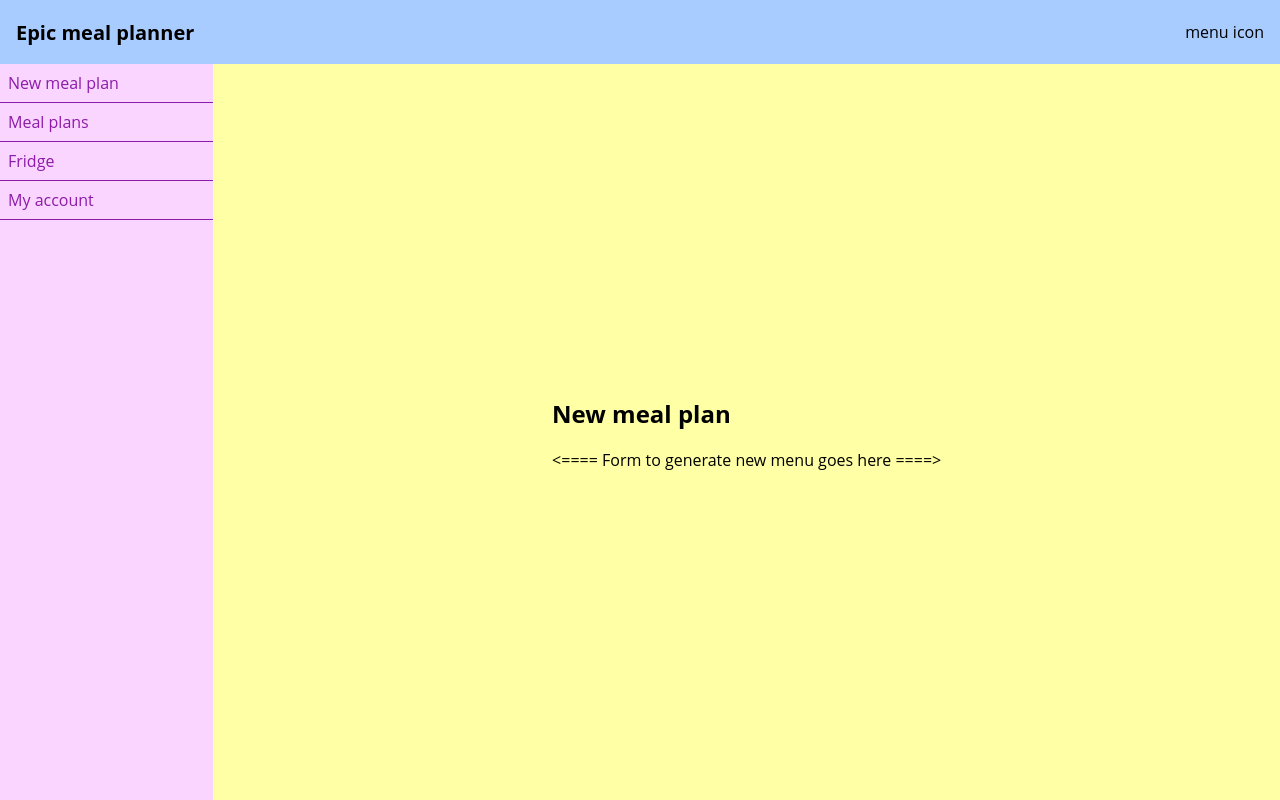
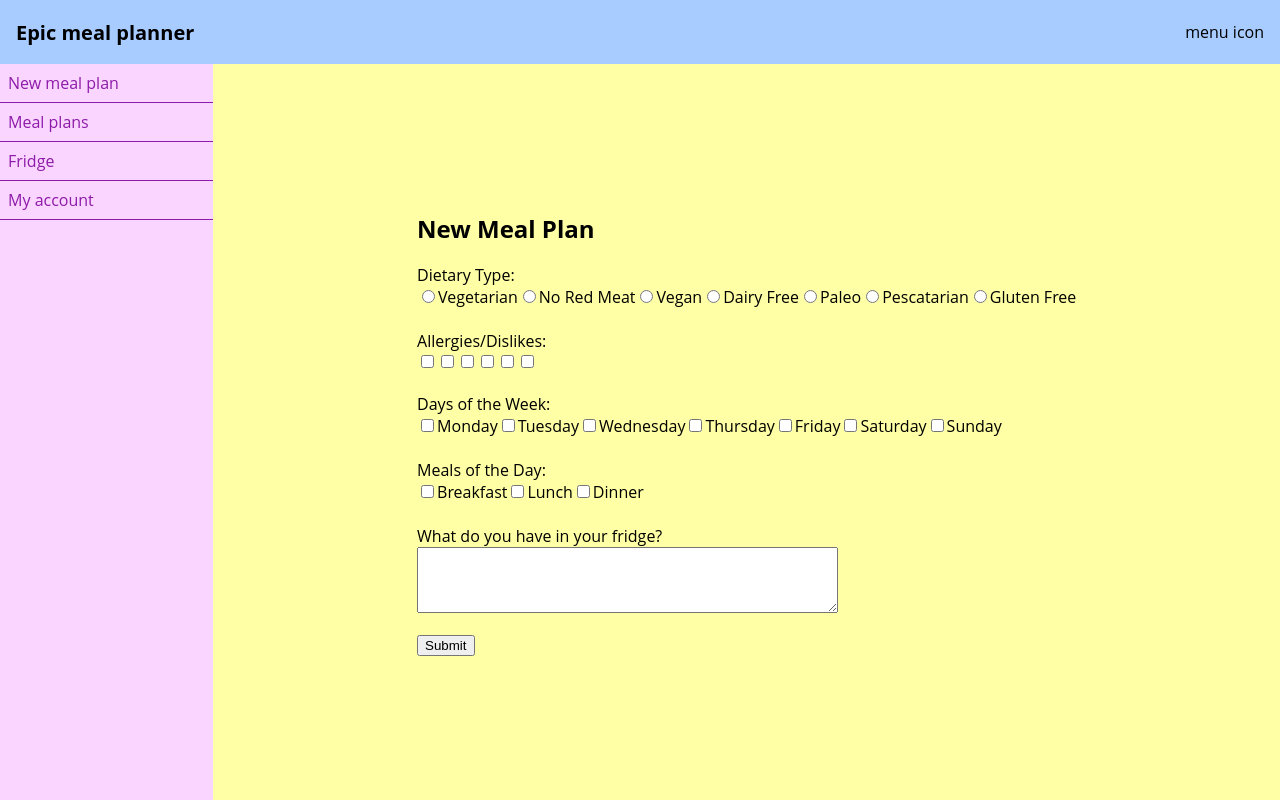
Before and after one commit to rachaelbrownie/meal-plan-app, a React app: page /new in a window 1280 px wide. Built offline with nearby package versions, Linux system fonts and the light colour scheme.

Commit message:
First round of form fields

```diff
--- a/src/routes/new.tsx
+++ b/src/routes/new.tsx
@@ -3,8 +3,90 @@ import { Form } from "react-router-dom";
 export const New = () => {
   return (
     <div>
-      <h2>New meal plan</h2>
-      <Form>{`<==== Form to generate new menu goes here ====>`}</Form>
+      <h2>
+        New Meal Plan
+      </h2>
+      <Form>
+        <label htmlFor="dietaryType">Dietary Type:</label><br />
+        <input type="radio" name="dietaryType" id="vegetarian" value="vegetarian" />
+        <label htmlFor="vegetarian">Vegetarian</label>
+        <input type="radio" name="dietaryType" id="redMeat" value="redMeat" />
+        <label htmlFor="redMeat">No Red Meat</label>
+        <input type="radio" name="dietaryType" id="vegan" value="vegan" />
+        <label htmlFor="vegan">Vegan</label>
+        <input type="radio" name="dietaryType" id="dairyFree" value="dairy-free" />
+        <label htmlFor="dairyFree">Dairy Free</label>
+        <input type="radio" name="dietaryType" id="paleo" value="paleo" />
+        <label htmlFor="paleo">Paleo</label>
+        <input type="radio" name="dietaryType" id="pescatarian" value="pescatarian" />
+        <label htmlFor="pescatarian">Pescatarian</label>
+        <input type="radio" name="dietaryType" id="gluten" value="gluten" />
+        <label htmlFor="gluten">Gluten Free</label>
+        <br /><br />
+
+        <label htmlFor="allergies">Allergies/Dislikes:</label><br />
+        <input type="checkbox" name="" id="" value="" />
+        <label htmlFor=""></label>
+        <input type="checkbox" name="" id="" value="" />
+        <label htmlFor=""></label>
+        <input type="checkbox" name="" id="" value="" />
+        <label htmlFor=""></label>
+        <input type="checkbox" name="" id="" value="" />
+        <label htmlFor=""></label>
+        <input type="checkbox" name="" id="" value="" />
+        <label htmlFor=""></label>
+        <input type="checkbox" name="" id="" value="" />
+        <br /><br />
+
+        <label htmlFor="daysOfWeek">Days of the Week:</label><br />
+        <input type="checkbox" id="mon" name="daysOfWeek" value="mon" />
+        <label htmlFor="mon">Monday</label>
+        <input type="checkbox" id="tues" name="daysOfWeek" value="tues" />
+        <label htmlFor="tues">Tuesday</label>
+        <input type="checkbox" id="wed" name="daysOfWeek" value="wed" />
+        <label htmlFor="wed">Wednesday</label>
+        <input type="checkbox" id="thur" name="daysOfWeek" value="thur" />
+        <label htmlFor="thur">Thursday</label>
+        <input type="checkbox" id="fri" name="daysOfWeek" value="fri" />
+        <label htmlFor="fri">Friday</label>
+        <input type="checkbox" id="sat" name="daysOfWeek" value="sat" />
+        <label htmlFor="sat">Saturday</label>
+        <input type="checkbox" id="sun" name="daysOfWeek" value="sun" />
+        <label htmlFor="sun">Sunday</label><br /><br />
+
+        <label htmlFor="mealsOfDay">Meals of the Day:</label><br />
+        <input type="checkbox" id="breakfast" name="mealsOfDay" value="breakfast" />
+        <label htmlFor="breakfast">Breakfast</label>
+        <input type="checkbox" id="lunch" name="mealsOfDay" value="lunch" />
+        <label htmlFor="lunch">Lunch</label>
+        <input type="checkbox" id="dinner" name="mealsOfDay" value="dinner" />
+        <label htmlFor="dinner">Dinner</label><br /><br />
+
+        <label htmlFor="fridgeContents">What do you have in your fridge?</label><br />
+        <textarea id="fridgeContents" name="fridgeContents" rows="4" cols="50"></textarea><br /><br />
+
+        <input type="submit" value="Submit" onClick="submitForm()" />
+
+      </Form>
     </div>
+
   );
 };
+
+function submitForm(): boolean {
+  // Get form data
+  const form = document.getElementById("mealPreferencesForm") as HTMLFormElement;
+  const formData = new FormData(form);
+
+  // Convert FormData to object
+  const formObject: { [key: string]: string } = {};
+  formData.forEach((value, key) => {
+    formObject[key] = value as string;
+  });
+
+  // Log the data to the console
+  console.log("Submitted Data:", formObject);
+
+  // Prevent the form from actually submitting
+  return false;
+}
--- a/webpack.config.js
+++ b/webpack.config.js
@@ -30,7 +30,7 @@ module.exports = {
   },
   plugins: [new HtmlWebpackPlugin({ inject: false })],
   devServer: {
-    port: 3000,
+    port: 9000,
     historyApiFallback: true,
   },
 };
```
